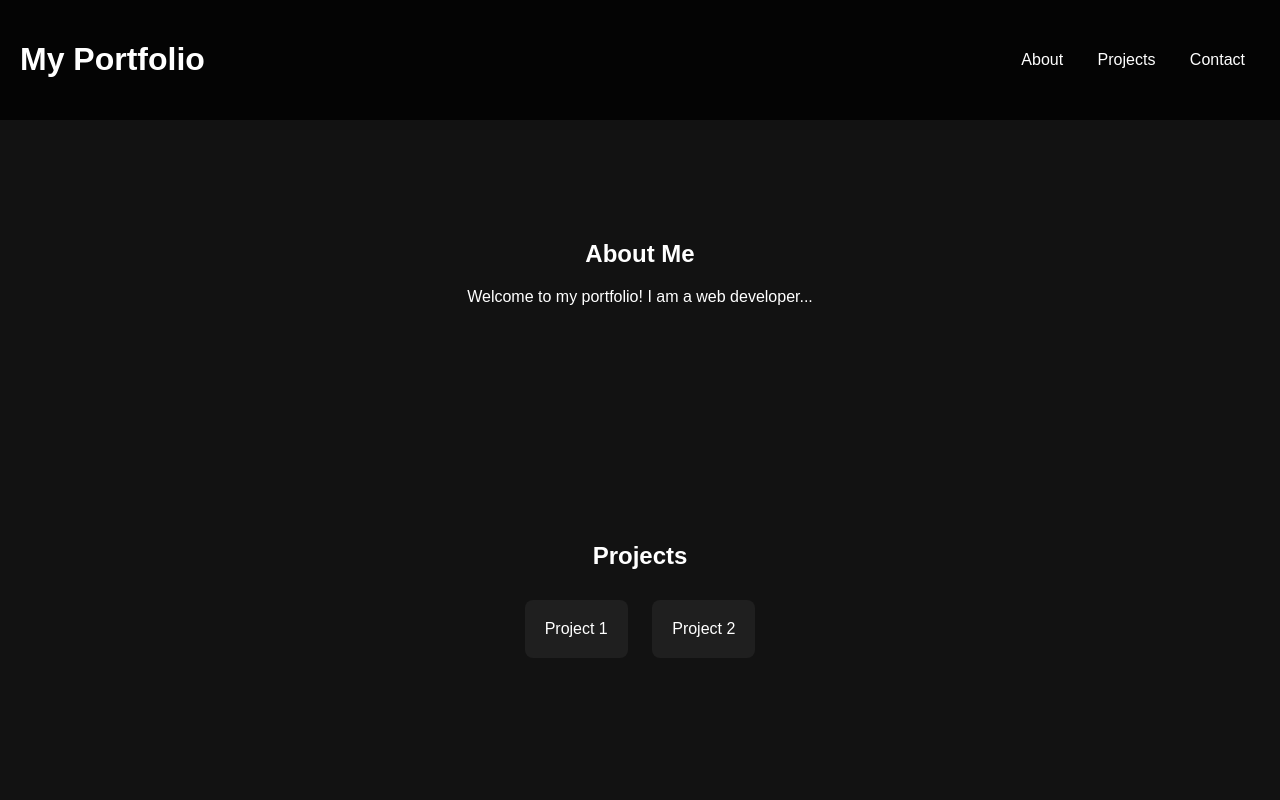
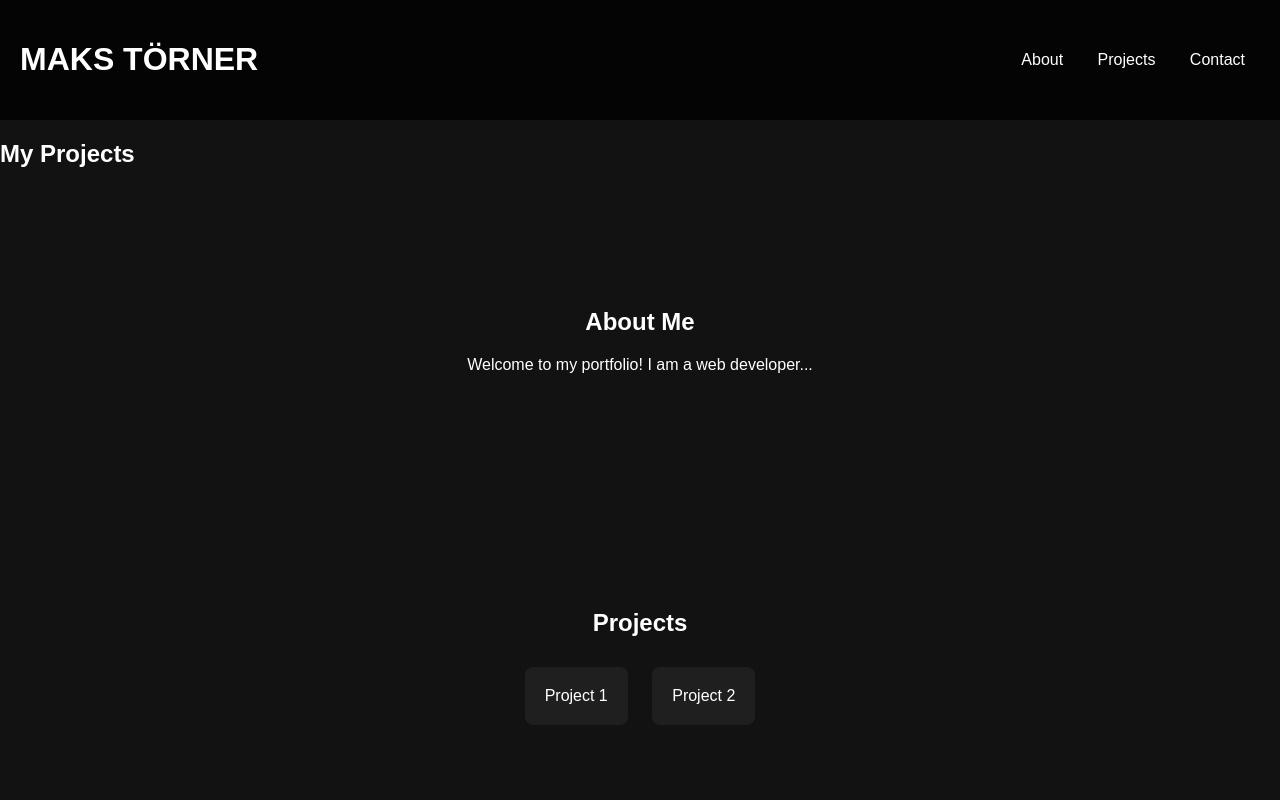
Before and after one commit to MaksTorner/MaksTorner.github.io, a plain HTML site: page index.html in a window 1280 px wide. Shown: the top 800 px of the page. Drawn offline with Linux system fonts and the light colour scheme.

Commit message:
Update index.html

```diff
--- a/index.html
+++ b/index.html
@@ -12,13 +12,19 @@
 
     <!-- Innehåll -->
     <header>
-        <h1>My Portfolio</h1>
+        <h1>MAKS TÖRNER</h1>
         <nav>
             <a href="#about">About</a>
             <a href="#projects">Projects</a>
             <a href="#contact">Contact</a>
         </nav>
     </header>
+
+    <section id="projects">
+  <h2>My Projects</h2>
+  <!-- Dynamiskt innehåll fylls här -->
+</section>
+
 
     <main>
         <section id="about">
```
